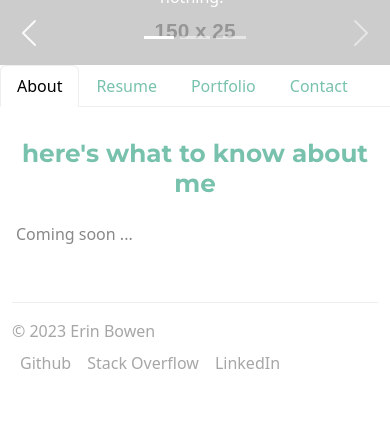
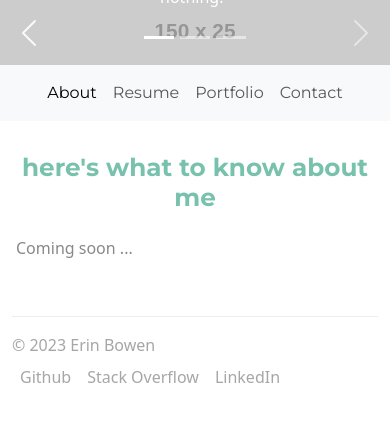
Before and after one commit to uiido/react-portfolio, a React (Create React App) app: page / in a window 390 px wide. Shown: the top 422 px of the page. Built offline with nearby package versions, Linux system fonts and the light colour scheme.

Commit message:
Updated navbar, successfully tested for responsivity and pages

```diff
--- a/src/components/NavTabs.js
+++ b/src/components/NavTabs.js
@@ -2,9 +2,14 @@
 
 function NavTabs({ currentPage, handlePageChange }) {
     return (
-        <div className="tabs is-centered">
-            <ul className="nav nav-tabs">
-                <li className="nav-item">
+        <nav class="navbar navbar-expand bg-light">
+            <div class="container-fluid">
+                <button class="navbar-toggler" type="button" data-bs-toggle="collapse" data-bs-target="#navbarNav" aria-controls="navbarNav" aria-expanded="false" aria-label="Toggle navigation">
+                    <span class="navbar-toggler-icon"></span>
+                </button>
+                <div class="collapse navbar-collapse justify-content-center" id="navbarNav">
+                    <ul class="navbar-nav">
+                        <li class="nav-item">
                             <a
                                 href="#about"
                                 onClick={() => handlePageChange('About')}
@@ -14,7 +19,7 @@
                                 About
                             </a>
                         </li>
-                <li className="nav-item">
+                        <li class="nav-item">
                             <a
                                 href="#resume"
                                 onClick={() => handlePageChange('Resume')}
@@ -24,7 +29,7 @@
                                 Resume
                             </a>
                         </li>
-                <li className="nav-item">
+                        <li class="nav-item">
                             <a
                                 href="#portfolio"
                                 onClick={() => handlePageChange('Portfolio')}
@@ -34,10 +39,9 @@
                                 Portfolio
                             </a>
                         </li>
-                <li className="nav-item">
+                        <li class="nav-item">
                             <a
                                 href="#contact"
-
                                 onClick={() => handlePageChange('Contact')}
                                 className={currentPage === 'Contact' ? 'nav-link active' : 'nav-link'}
                             >
@@ -46,6 +50,9 @@
                         </li>
                     </ul>
                 </div>
+            </div>
+        </nav>
+
     );
 }
 
```
Lines whose indentation alone changed are shown as unchanged.
